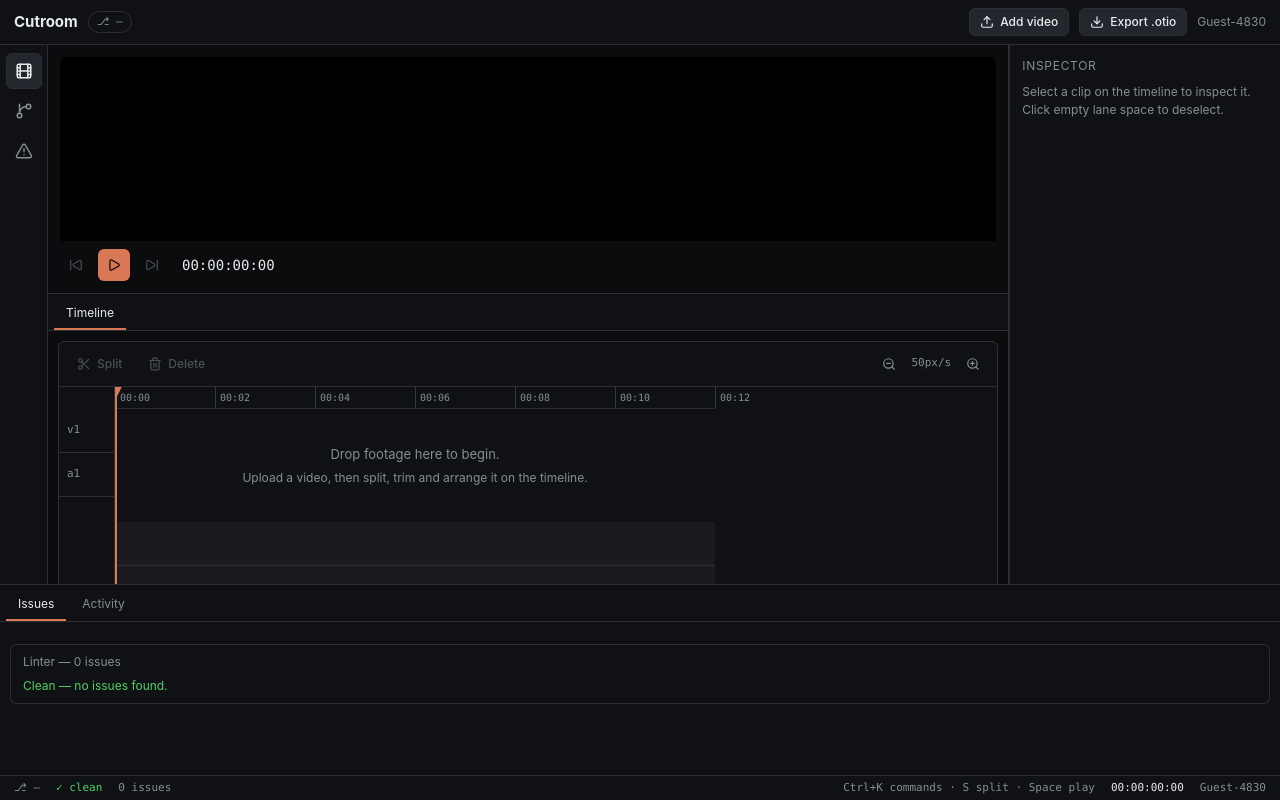
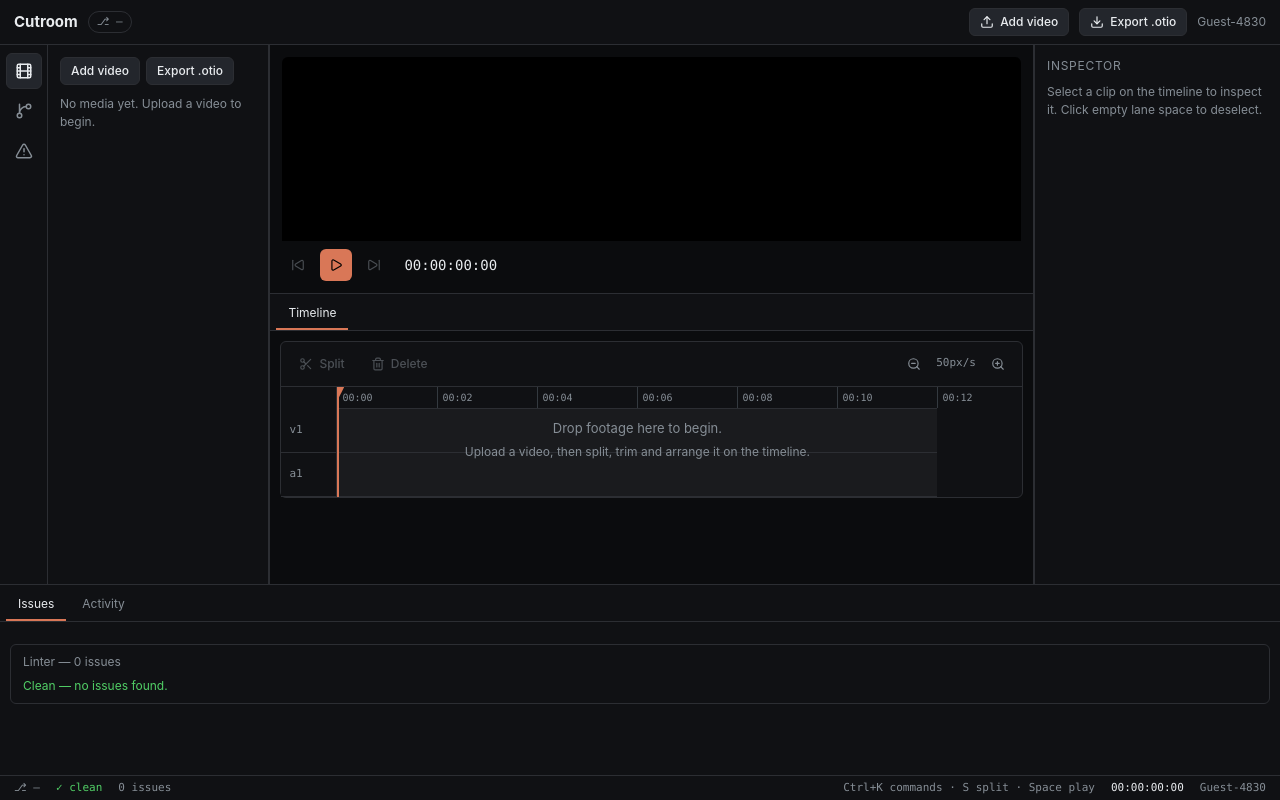
Before and after one commit to ShivamChavan01/cutroom, a React (Vite) app in the folder apps/web/: page / in a window 1280 px wide. Built offline with nearby package versions, Linux system fonts and the light colour scheme.

Commit message:
web: fix missing side panel and lane/header alignment found by screenshot

```diff
--- a/apps/web/src/App.tsx
+++ b/apps/web/src/App.tsx
@@ -3,11 +3,11 @@ import { Preview } from "./components/Preview";
 import { EditorArea } from "./components/EditorArea";
 import { BottomPanel } from "./components/BottomPanel";
 import { ActivityBar } from "./components/ActivityBar";
+import { SidePanel } from "./components/SidePanel";
 import { CommandPalette } from "./components/CommandPalette";
 import { StatusBar } from "./components/StatusBar";
 import { TopBar } from "./components/TopBar";
 import { Inspector } from "./components/Inspector";
-import { SidePanel } from "./components/SidePanel";
 import { Panel, ResizableGroup, ResizeHandle } from "./components/ResizableGroup";
 import { deleteSelected, splitAtPlayhead } from "./lib/actions";
 import { useEditorStore } from "./store";
@@ -79,11 +79,20 @@ export function App() {
             <ResizableGroup
               groupId="shell"
               orientation="horizontal"
-              panelIds={["centre", "inspector"]}
-              defaultLayout={{ centre: 78, inspector: 22 }}
-              minSize={12}
+              panelIds={["side", "centre", "inspector"]}
+              defaultLayout={{ side: 18, centre: 62, inspector: 20 }}
+              minSize={10}
             >
-              <Panel id="centre" minSize={40}>
+              <Panel id="side" minSize={10}>
+                <aside
+                  aria-label="side panel"
+                  className="h-full overflow-y-auto border-r border-border bg-card p-3"
+                >
+                  <SidePanel />
+                </aside>
+              </Panel>
+              <ResizeHandle orientation="vertical" />
+              <Panel id="centre" minSize={30}>
                 <ResizableGroup
                   groupId="centre"
                   orientation="vertical"
--- a/apps/web/src/components/Timeline.tsx
+++ b/apps/web/src/components/Timeline.tsx
@@ -212,8 +212,10 @@ export function Timeline() {
             </div>
 
             {Object.keys(timeline.clips).length === 0 && (
+              // Absolute so it overlays the lanes instead of pushing them
+              // down — the track headers would stop lining up.
               <div
-                className="px-3 py-9 text-center text-[13px] text-muted"
+                className="pointer-events-none absolute inset-x-0 top-8 z-10 px-3 text-center text-[13px] text-muted"
               >
                 <div className="mb-1.5">Drop footage here to begin.</div>
                 <div className="text-xs">
@@ -279,6 +281,7 @@ export function Timeline() {
                 background: "#d97757",
                 cursor: "ew-resize",
                 touchAction: "none",
+                zIndex: 20,
               }}
             >
               <span
```
